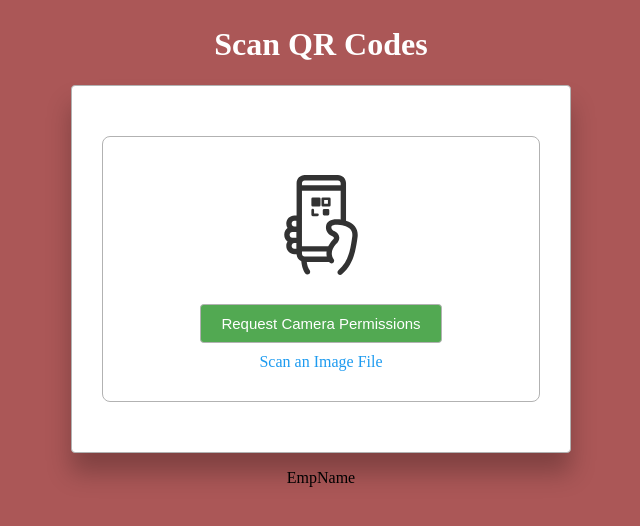
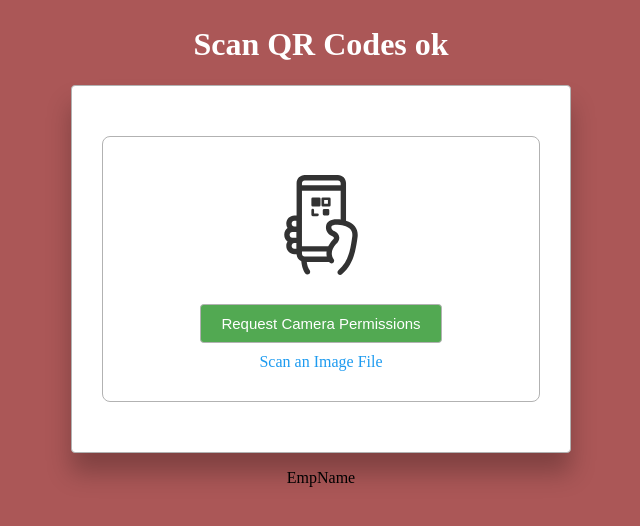
Before and after one commit to shankark1984/VishrutaAttendanceSystems, a plain HTML site: page Index.html in a window 1280 px wide. Shown: the whole page, without its empty margins (319-959 px from the left). Drawn offline with Linux system fonts and the light colour scheme; files whose address does not match are found by name.

Commit message:
Update Index.html
ok

```diff
--- a/Index.html
+++ b/Index.html
@@ -12,7 +12,7 @@
 
 <body onload="getLocation()">
     <div class="container">
-        <h1>Scan QR Codes</h1>
+        <h1>Scan QR Codes ok</h1>
         <div class="section">
             <div id="my-qr-reader">
             </div>
```
